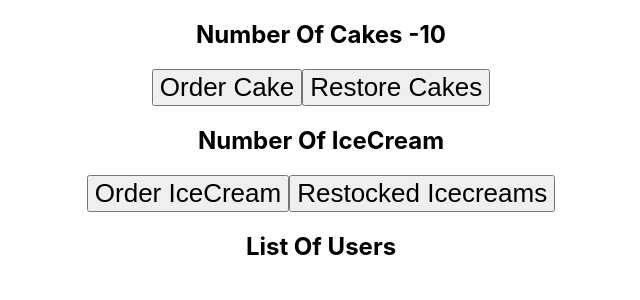
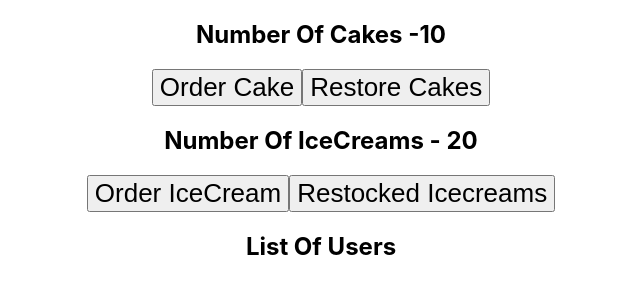
Before and after one commit to devgirlpro/react-reduxtoolkit-demo, a React (Vite) app: page / in a window 1280 px wide. Shown: the top 300 px of the page, without its empty margins (319-959 px from the left). Built offline with nearby package versions, Linux system fonts and the light colour scheme.

Commit message:
use useSelector in icecreamView to get access to the state.icecram.numberOfIcecreams and display it

```diff
--- a/src/features/icecream/IcecreamView.jsx
+++ b/src/features/icecream/IcecreamView.jsx
@@ -1,9 +1,11 @@
-import React from 'react'
+import React from 'react';
+import { useSelector } from 'react-redux';
 
 export const IcecreamView = () => {
+  const numberOfIcecreams = useSelector((state) => state.icecream.numberOfIcecreams)
   return (
     <div>
-        <h2>Number Of IceCream</h2>
+        <h2>Number Of IceCreams - {numberOfIcecreams}</h2>
         <button>Order IceCream</button>
         <button>Restocked Icecreams</button>
     </div>
```
